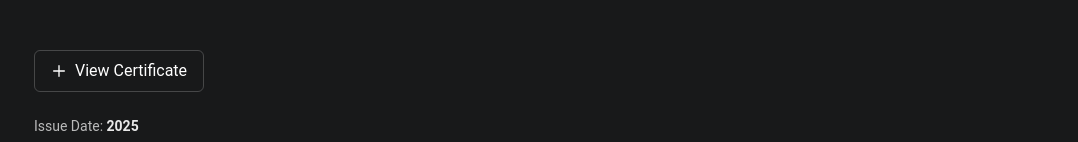
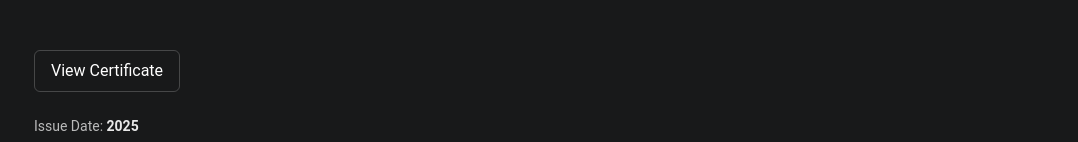
Before and after one commit to Redkuroo/smile-portfolio-v2, a Next.js app: page / in a window 1280 px wide. Shown: the part 4831-4973 px from the top of the page, without its empty margins (78-1156 px from the left). Built offline with nearby package versions, Linux system fonts and the light colour scheme.

Commit message:
change mousenter event into click

```diff
--- a/app/components/Certificates.js
+++ b/app/components/Certificates.js
@@ -235,12 +235,10 @@
                 href={selectedCert.url}
                 target="_blank"
                 rel="noopener noreferrer"
-                className="inline-flex items-center gap-2 bg-transparent border border-white/20 text-white px-4 py-2 rounded-md hover:bg-white/5 transition"
+                className="inline-flex items-center gap-2 bg-transparent border border-white/20 text-white px-4 py-2 rounded-md hover:bg-red-600 transition cursor-pointer"
                 onMouseEnter={() => setSelectedId(selectedCert.id)}
               >
-                <svg xmlns="http://www.w3.org/2000/svg" className="h-4 w-4" fill="none" viewBox="0 0 24 24" stroke="currentColor">
-                  <path strokeLinecap="round" strokeLinejoin="round" strokeWidth={2} d="M12 4v16m8-8H4" />
-                </svg>
+
                 View Certificate
               </a>
             </div>
@@ -279,7 +277,6 @@
             <button
               key={cert.id}
               onClick={() => setSelectedId(cert.id)}
-              onMouseEnter={() => setSelectedId(cert.id)}
               className={`flex items-center gap-3 p-2 rounded-md transition ${selectedId === cert.id ? 'ring-2 ring-[var(--accent)]' : 'hover:scale-105'}`}
             >
               <div className="w-40 h-24 relative rounded-md overflow-hidden bg-gray-800">
```
